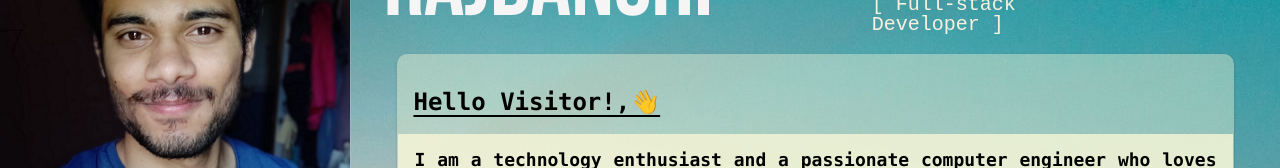
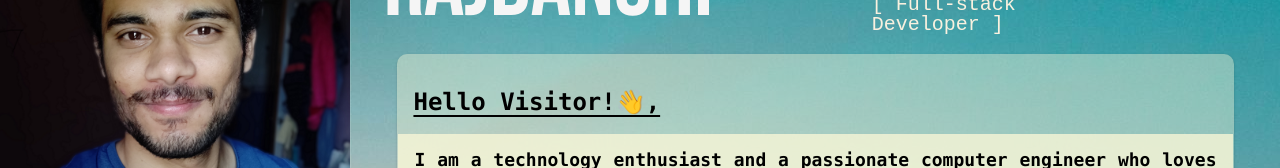
Before and after one commit to rohit2395/portfolio-static, an Angular app: page /home in a window 1280 px wide. Shown: the part 165-333 px from the top of the page. Built offline with nearby package versions, Linux system fonts and the light colour scheme.

Commit message:
fixed comma

```diff
--- a/src/app/components/portfolio/portfolio.component.html
+++ b/src/app/components/portfolio/portfolio.component.html
@@ -1,6 +1,6 @@
 <div class="portfolio" [@onMainContentChange]="onSideNavChange ? 'open' : 'close'">
     <mat-card class="portfolio-card topborder-radius bottomborder-radius">
-        <h1>Hello Visitor!,👋</h1>
+        <h1>Hello Visitor!👋,</h1>
         <div class="row">
             <p>
                 I am a technology enthusiast and a passionate computer engineer who loves to learn new things and write quality code.
```
